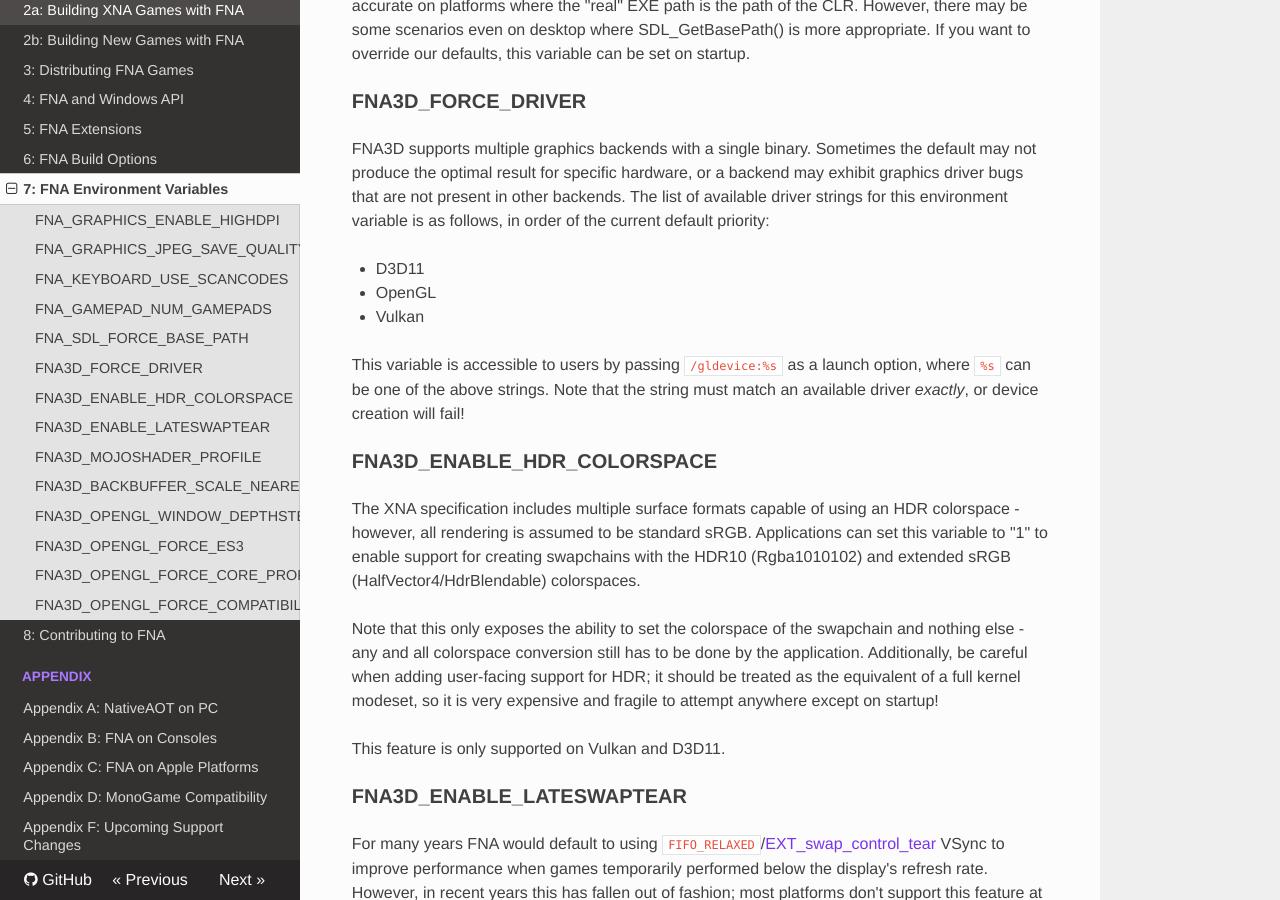
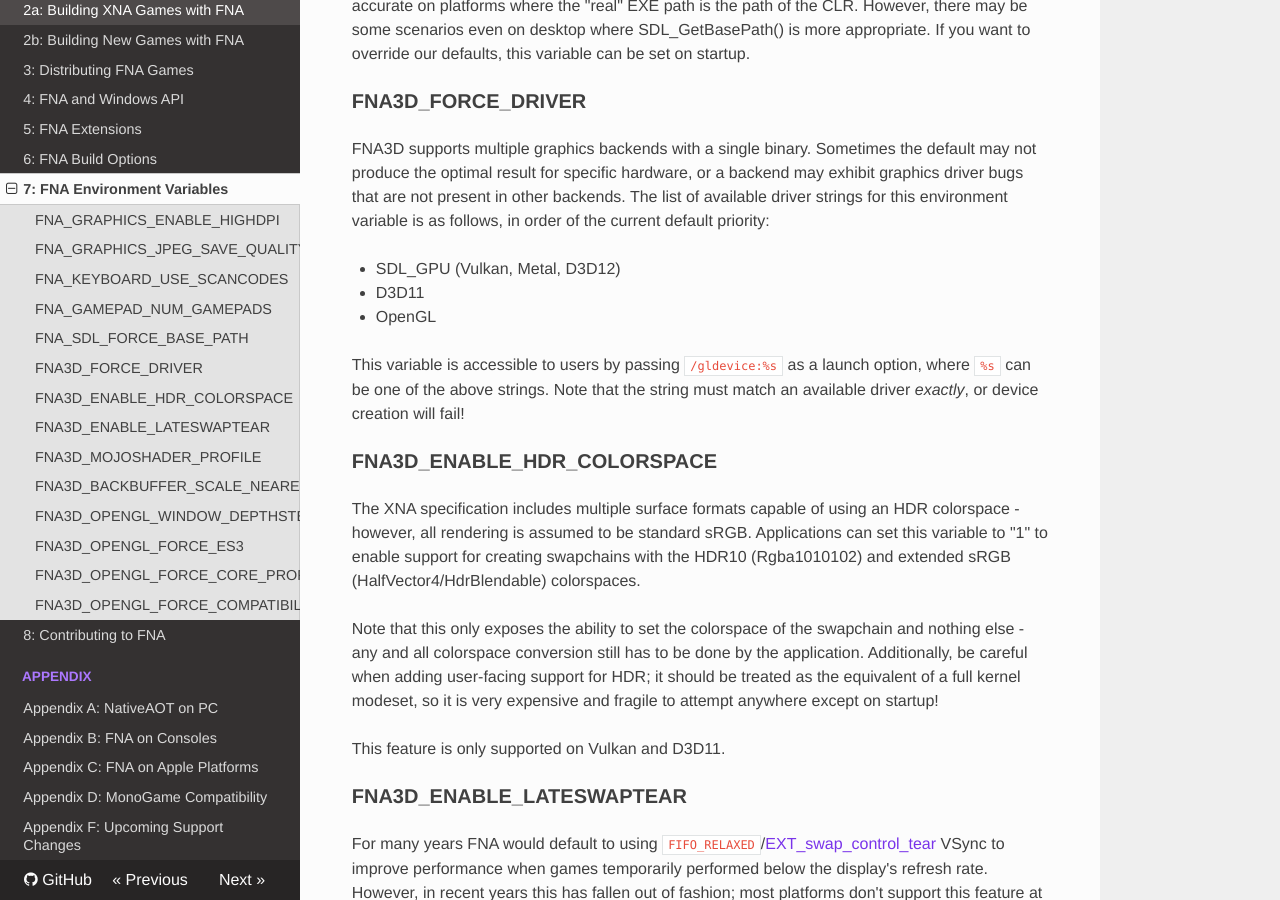
Before and after one commit to FNA-XNA/docs, an MkDocs documentation site: the page built from docs/7:-FNA-Environment-Variables.md, in a window 1280 px wide and 900 px high, scrolled down 2768 px. Built offline with MkDocs 1.6.1, drawn with Linux system fonts in a browser that asks for light colours; nearby versions of some CDN libraries.

Commit message:
Update FNA3D_FORCE_DRIVER docs

```diff
--- a/docs/7:-FNA-Environment-Variables.md
+++ b/docs/7:-FNA-Environment-Variables.md
@@ -84,9 +84,9 @@
 ### FNA3D_FORCE_DRIVER
 FNA3D supports multiple graphics backends with a single binary. Sometimes the default may not produce the optimal result for specific hardware, or a backend may exhibit graphics driver bugs that are not present in other backends. The list of available driver strings for this environment variable is as follows, in order of the current default priority:
 
+- SDL_GPU (Vulkan, Metal, D3D12)
 - D3D11
 - OpenGL
-- Vulkan
 
 This variable is accessible to users by passing `/gldevice:%s` as a launch option, where `%s` can be one of the above strings. Note that the string must match an available driver _exactly_, or device creation will fail!
 
```
